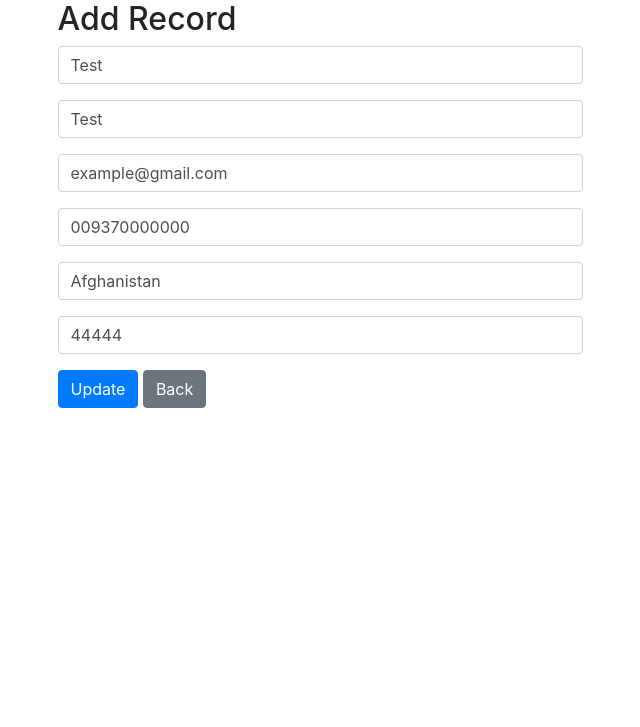
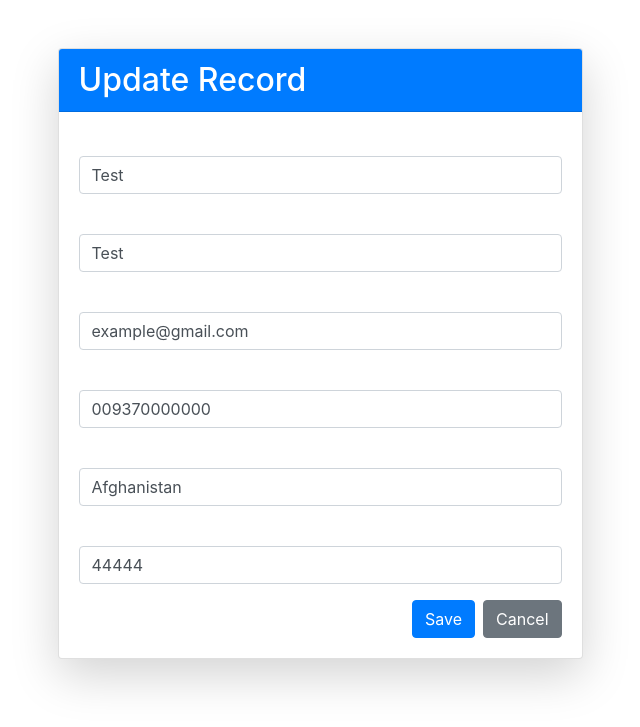
Before and after one commit to MateenSeddiqi/CRM_Django, a Django app: page /update_record/4 in a window 1280 px wide. Shown: the part 56-783 px from the top of the page, without its empty margins (320-960 px from the left). Run offline with Django 4.2, Linux system fonts and the light colour scheme; a user stored in the database is signed in; data comes from the database, SQL or seed files in the repository; both versions use the stored data as it was after the commit.

Commit message:
update the record fields change

```diff
--- a/customer_management/templates/update_record.html
+++ b/customer_management/templates/update_record.html
@@ -2,17 +2,48 @@
 {% load static %}
 
 {% block content %}
-<div class="col-md-6 offset-md-3">
-
-<h2>Add Record</h2>
-
-<form method="POST">
-    {% csrf_token %}
-
-        {{ form.as_p }}
-
-        <button type="submit" class="btn btn-primary">Update</button>
-        <a href="{% url 'home' %}"><button class="btn btn-secondary">Back</button></a>
-</form>
+<div class="container my-5">
+  <div class="row justify-content-center">
+    <div class="col-md-6">
+      <div class="card shadow-lg">
+        <div class="card-header bg-primary text-white">
+          <h2 class="card-title mb-0">Update Record</h2>
+        </div>
+        <div class="card-body">
+          <form method="POST">
+            {% csrf_token %}
+            <div class="form-group">
+              {{ form.first_name.label_tag }}
+              {{ form.first_name }}
+            </div>
+            <div class="form-group">
+              {{ form.last_name.label_tag }}
+              {{ form.last_name }}
+            </div>
+            <div class="form-group">
+              {{ form.email.label_tag }}
+              {{ form.email }}
+            </div>
+            <div class="form-group">
+              {{ form.phone.label_tag }}
+              {{ form.phone }}
+            </div>
+            <div class="form-group">
+              {{ form.address.label_tag }}
+              {{ form.address }}
+            </div>
+            <div class="form-group">
+              {{ form.zipcode.label_tag }}
+              {{ form.zipcode }}
+            </div>
+            <div class="d-flex justify-content-end">
+              <button type="submit" class="btn btn-primary mr-2">Save</button>
+              <a href="{% url 'home' %}" class="btn btn-secondary">Cancel</a>
+            </div>
+          </form>
+        </div>
+      </div>
+    </div>
+  </div>
 </div>
 {% endblock %}
```
Also changed, not shown: db.sqlite3.
